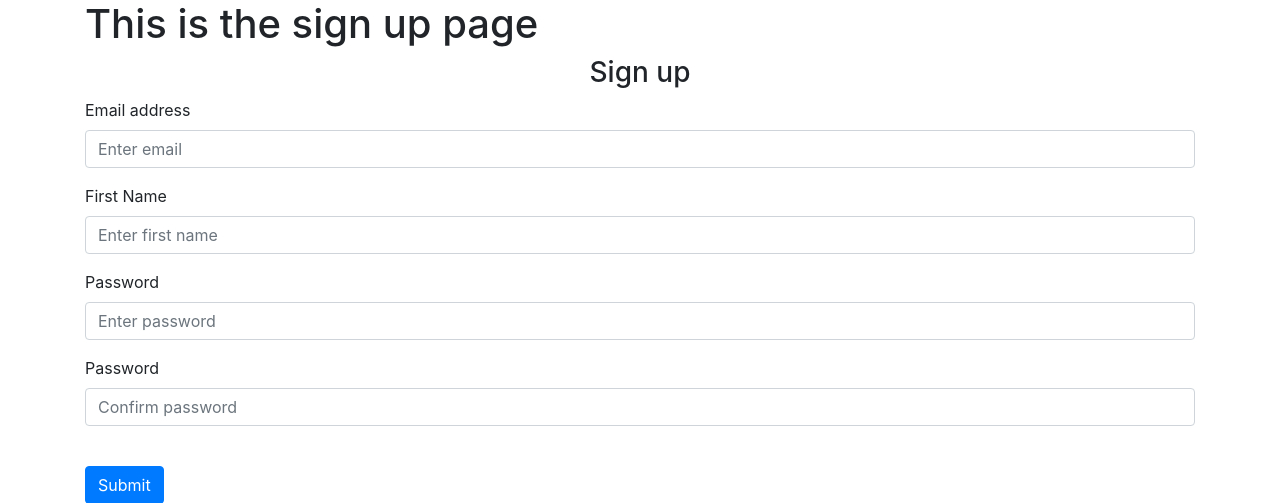
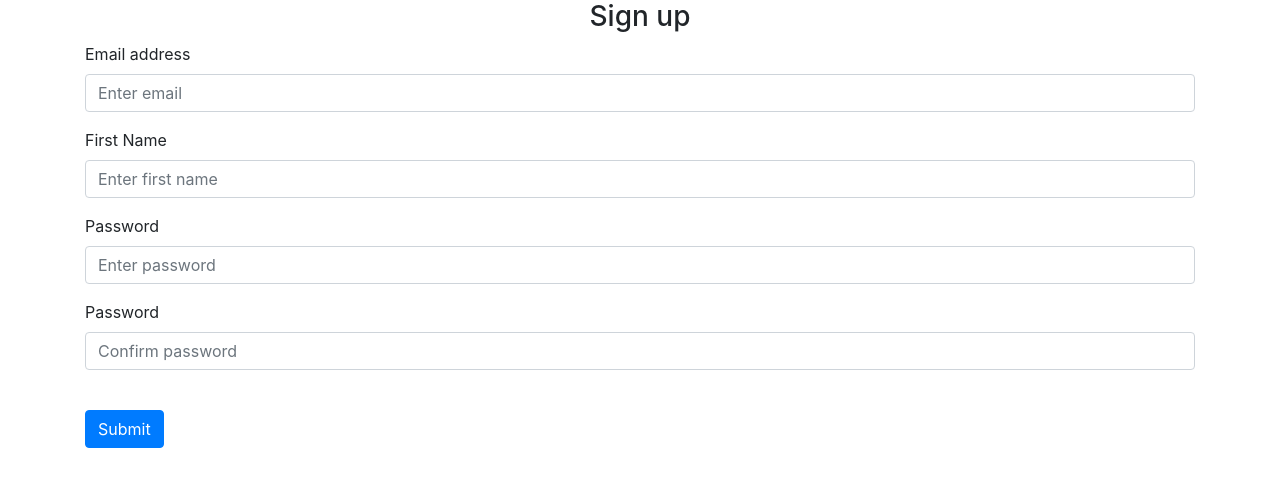
Before and after one commit to Glen-tech/Basic-Python-Web-development, a Flask app: page /sign-up in a window 1280 px wide. Shown: the part 56-559 px from the top of the page. Run offline with Flask 2, Linux system fonts and the light colour scheme; some libraries are stand-ins or nearby versions.

Commit message:
Remove unnecessary line
/

```diff
--- a/website/templates/sign_up.html
+++ b/website/templates/sign_up.html
@@ -5,8 +5,6 @@
 <!-- Flask debug needs to be onn for refresh after changing code-->
 
 {% block content %}
-<h1>This is the sign up page </h1>
-
 
 <form method="POST">
 	<h3 align= "center"> Sign up </h3>
```
